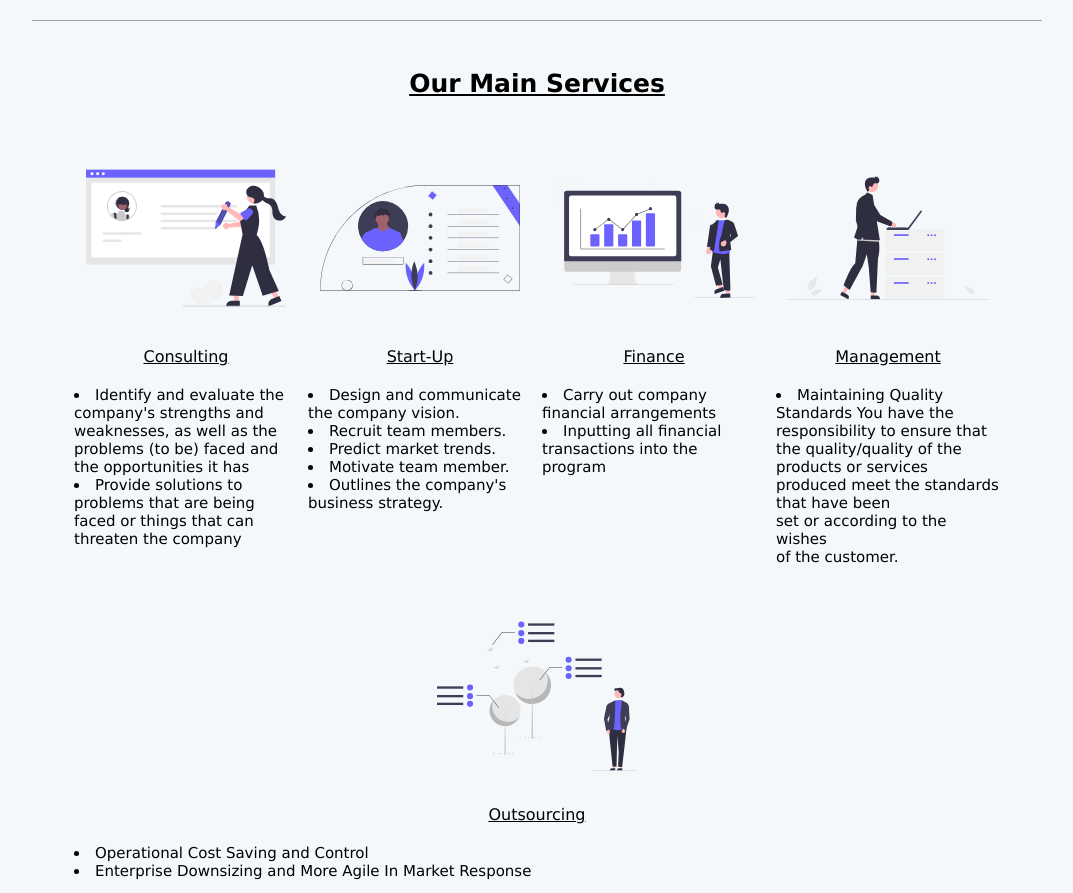
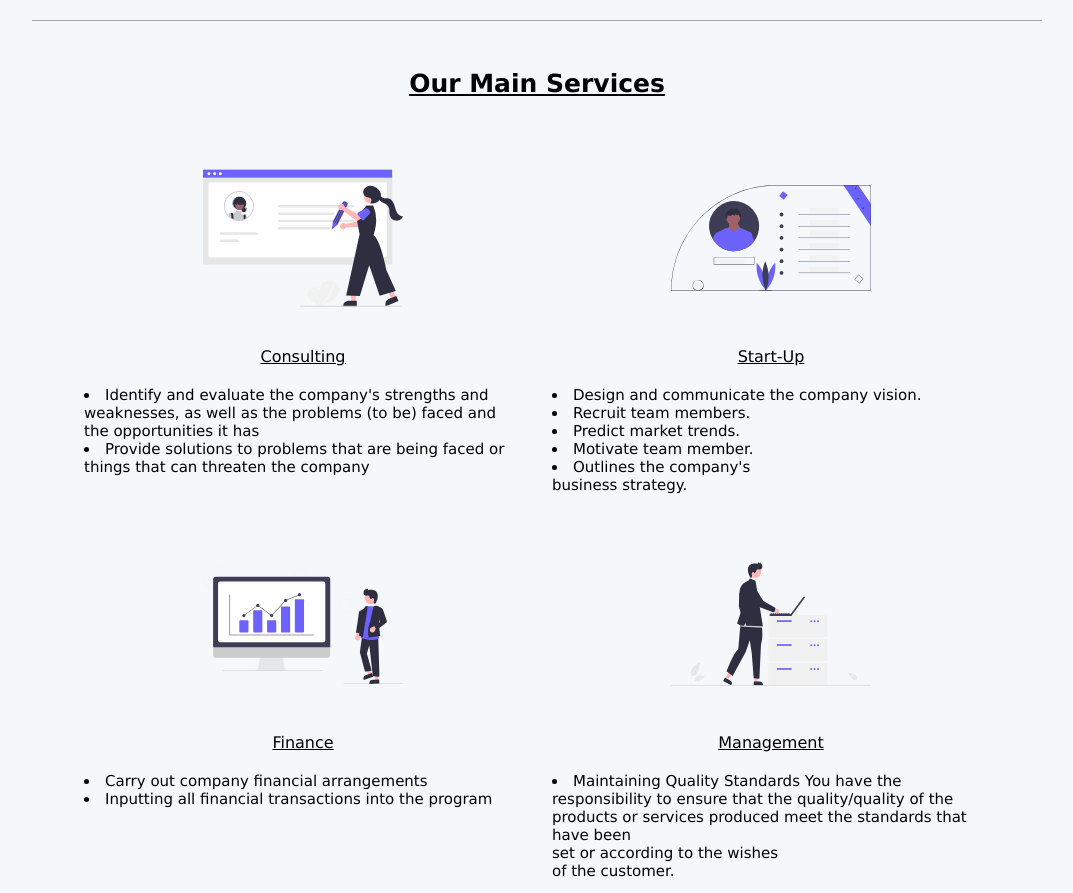
Before and after one commit to feliciasusanto/progate_6B, a plain HTML site: page index.html in a window 1280 px wide. Shown: the part 1051-1944 px from the top of the page, without its empty margins (103-1176 px from the left). Drawn offline with nearby package versions, Linux system fonts and the light colour scheme.

Commit message:
fix services layout

```diff
--- a/progate_6B.css
+++ b/progate_6B.css
@@ -341,9 +341,9 @@ div.services .contents {
 
 div.services .contents-item {
     flex: auto;
-    width: 25%;
+    width: 40%;
     margin: 0 auto;
-    padding: 20px 5px 10px 5px;
+    padding: 20px 15px 10px 15px;
 }
 
 div.services .contents-item .profile img{
```
